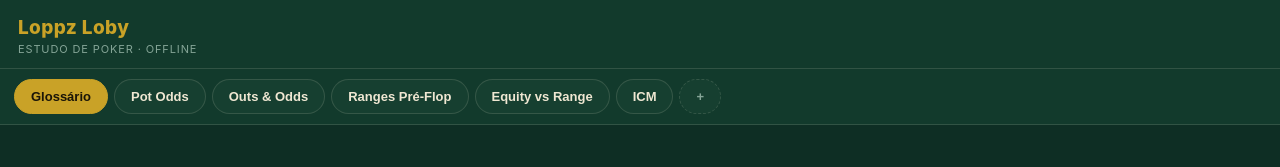
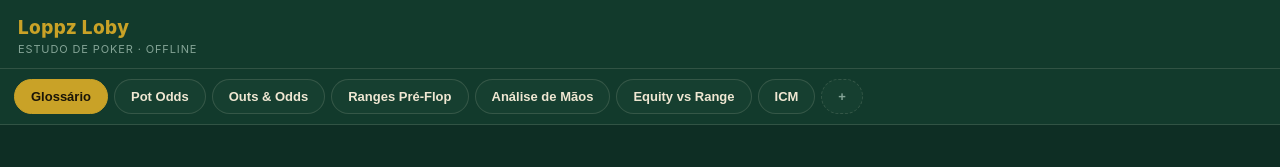
Before and after one commit to dodlopes01/Loppz-Loby, a plain HTML site: page index.html in a window 1280 px wide. Shown: the top 167 px of the page. Drawn offline with Linux system fonts and the light colour scheme.

Commit message:
Adiciona aba Análise de Mãos no menu

```diff
--- a/index.html
+++ b/index.html
@@ -89,6 +89,7 @@
     { id: 'potodds',   label: 'Pot Odds',  file: 'potodds.html' },
     { id: 'outs',      label: 'Outs & Odds', file: 'outs.html' },
     { id: 'ranges',    label: 'Ranges Pré-Flop', file: 'ranges.html' },
+    { id: 'analise',   label: 'Análise de Mãos', file: 'analise.html' },
     { id: 'equity',    label: 'Equity vs Range', file: 'equity.html' },
     { id: 'icm',       label: 'ICM', file: 'icm.html' }
   ];
```
